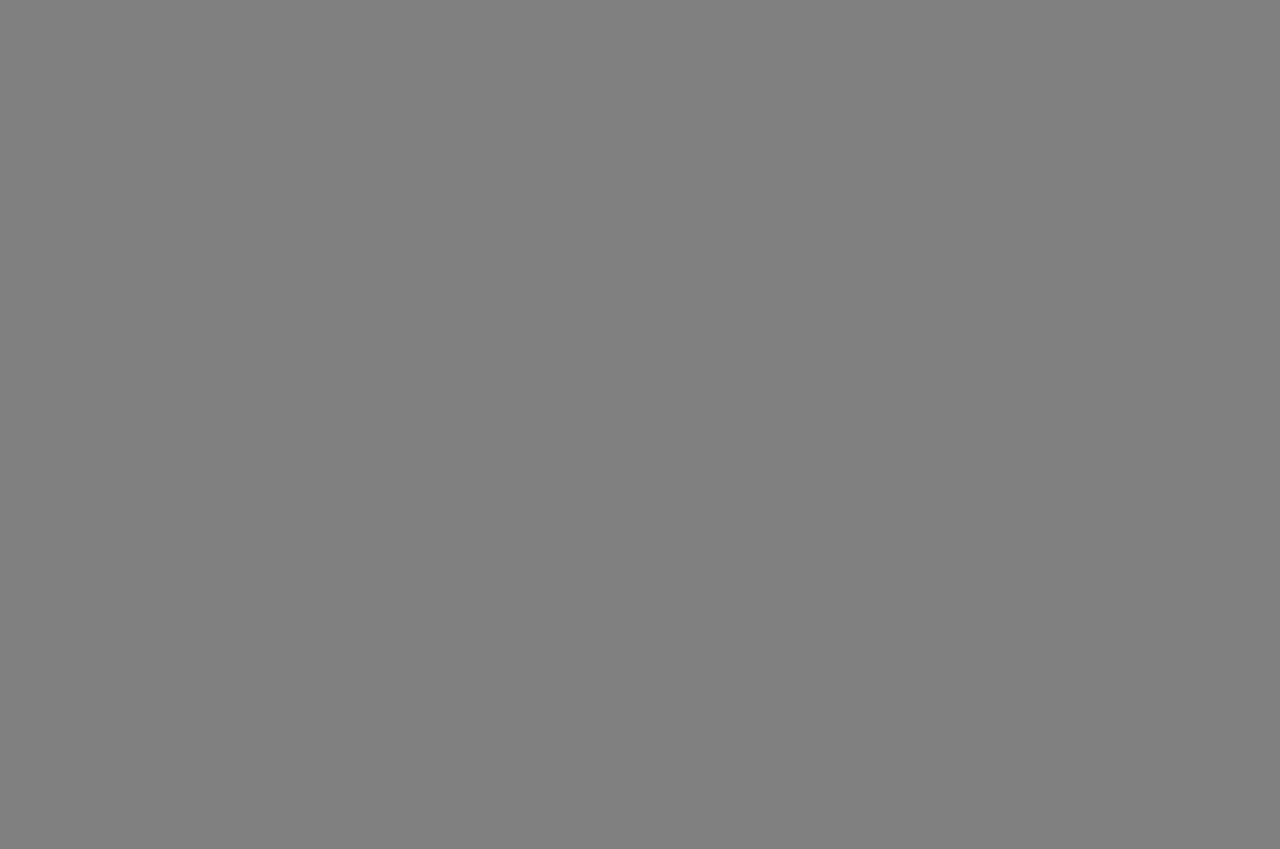
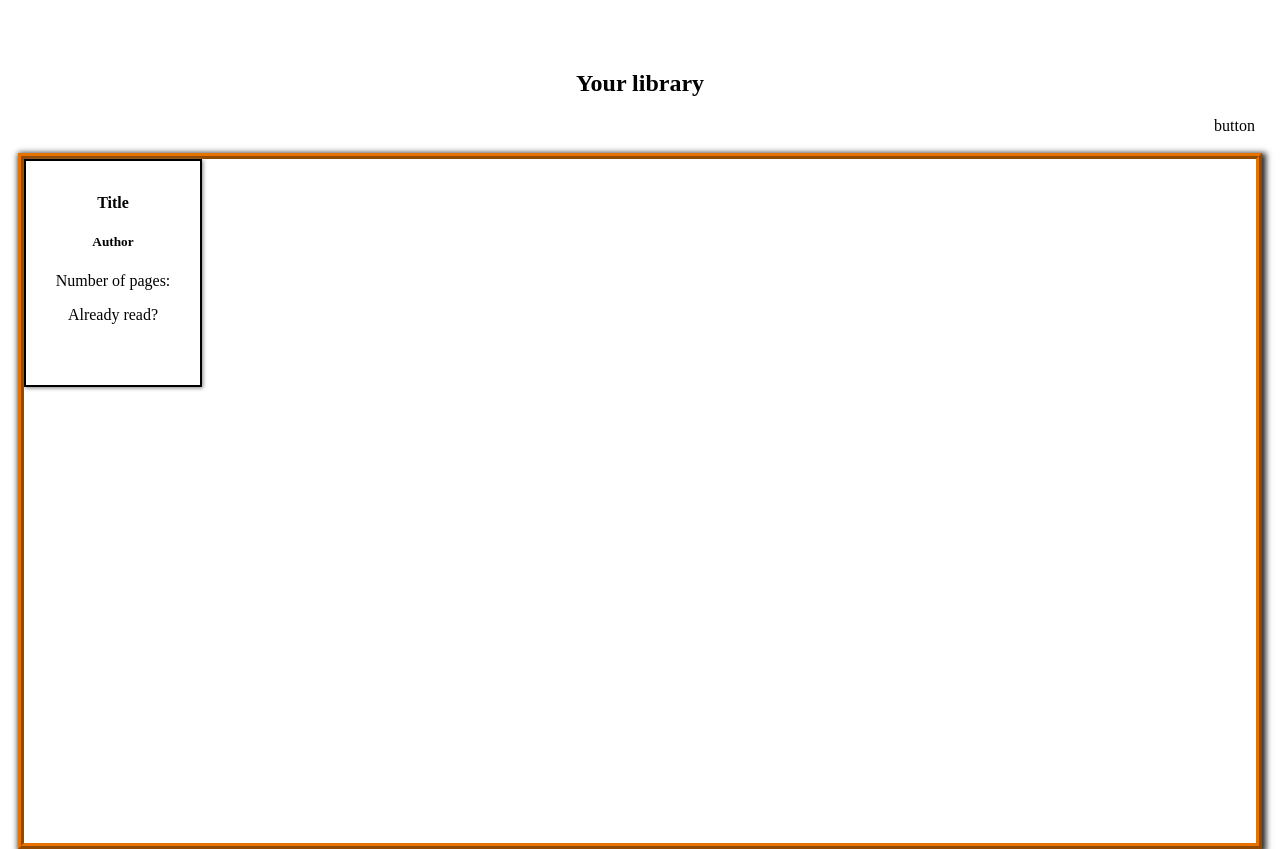
Before and after one commit to FeralTurtle/TOP_Library, a plain HTML site: page index.html in a window 1280 px wide. Before the commit the page ends 800 px from the top, so only its background shows below. Drawn offline with Linux system fonts and the light colour scheme.

Commit message:
Initial layout

```diff
--- a/index.html
+++ b/index.html
@@ -1,5 +1,6 @@
 <!DOCTYPE html>
 <html lang="en">
+
 <head>
     <meta charset="UTF-8">
     <meta http-equiv="X-UA-Compatible" content="IE=edge">
@@ -7,8 +8,21 @@
     <link rel="stylesheet" href="styles.css">
     <title>Document</title>
 </head>
+
 <body>
+    <h2>Your library</h2>
+    <div class="button-container">button</div>
+    <div class="card-container">
+        <div class="card">
+            <h4>Title</h4>
+            <h5>Author</h5>
+            <p>Number of pages: </p>
+            <p>Already read?</p>
+        </div>
+    </div>
 
+    <!-- Background image from GeoPattern by jasonlong -->
     <script src='script.js'></script>
 </body>
+
 </html>
--- a/script.js
+++ b/script.js
@@ -1 +1,16 @@
-console.log('hi');
+let userLibrary = [];
+
+function Book(author, title, pages, read) {
+  this.author = author;
+  this.title = title;
+  this.pages = pages;
+  this.read = read;
+}
+
+function addBookToLibrary() {
+
+}
+
+function makeCard() {
+
+}
--- a/styles.css
+++ b/styles.css
@@ -1,3 +1,39 @@
 body {
-    background-color: #808080;
+    display: grid;
+    grid-template-rows: 1fr 1fr 4.5fr;
+    height: 100vh;
+    margin: 0;
+    background-image: url('geopattern');
 }
+
+h2 {
+    text-align: center;
+    padding-top: 50px;
+}
+
+.button-container {
+    justify-content: end;
+    display: flex;
+    align-items: end;
+    padding-right: 25px;
+}
+
+.card-container {
+    display: grid;
+    grid-template-columns: repeat(auto-fit, minmax(150px, 1fr));
+    grid-template-rows: repeat(3, 1fr);
+    margin: 18px;
+    background-color: #ffffff;
+    border: 6px ridge #e67300;
+    box-shadow: 2px 2px 6px 2px #262626;
+}
+
+.card {
+    width: 150px;
+    height: 200px;
+    padding: 12px;
+    font-size: 1rem;
+    text-align: center;
+    border: 2px solid black;
+    box-shadow: 1px 1px 4px #808080;
+}
```
